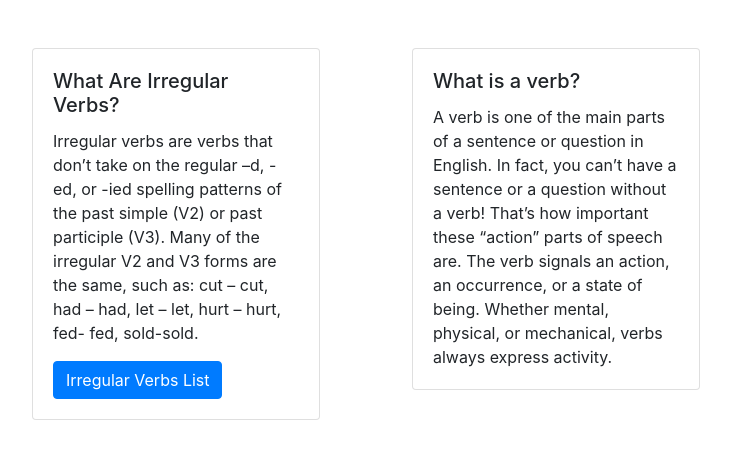
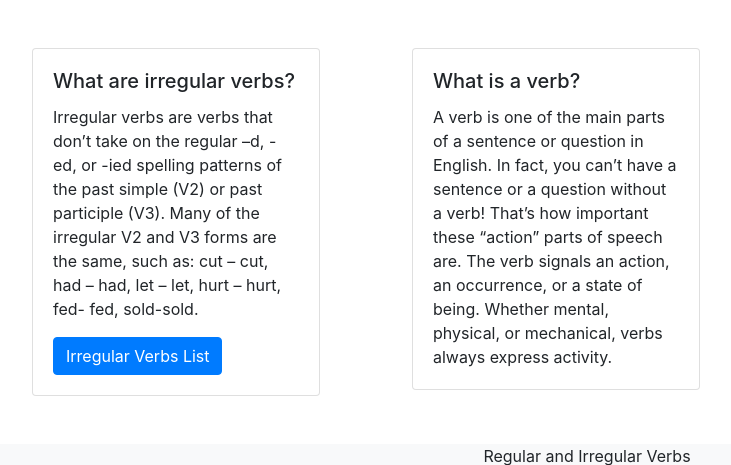
Before and after one commit to kemalmutlu/Verbs, a PHP site: page / in a window 1280 px wide. Shown: the part 56-521 px from the top of the page, without its empty margins (53-784 px from the left). Run offline with PHP 8.4, Linux system fonts and the light colour scheme.

Commit message:
Yazılım hatası giderildi

```diff
--- a/index.php
+++ b/index.php
@@ -5,7 +5,7 @@
     <div class="col-md-4">
       <div class="card" style="width: 18rem;">
         <div class="card-body">
-          <h5 class="card-title">What Are Irregular Verbs?</h5>
+          <h5 class="card-title">What are irregular verbs?</h5>
           <p class="card-text">Irregular verbs are verbs that don’t take on the regular –d, -ed, or -ied spelling patterns of the past simple (V2) or past participle (V3). Many of the irregular V2 and V3 forms are the same, such as: cut – cut, had – had, let – let, hurt – hurt, fed- fed, sold-sold.</p>
           <a href="Irregular.php" class="btn btn-primary">Irregular Verbs List</a>
         </div>
```
